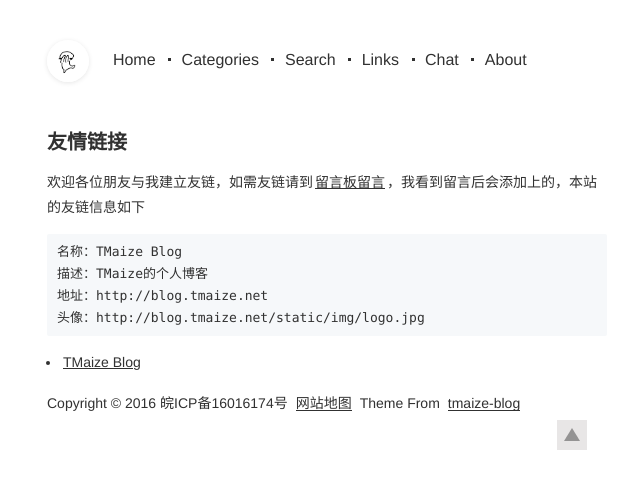
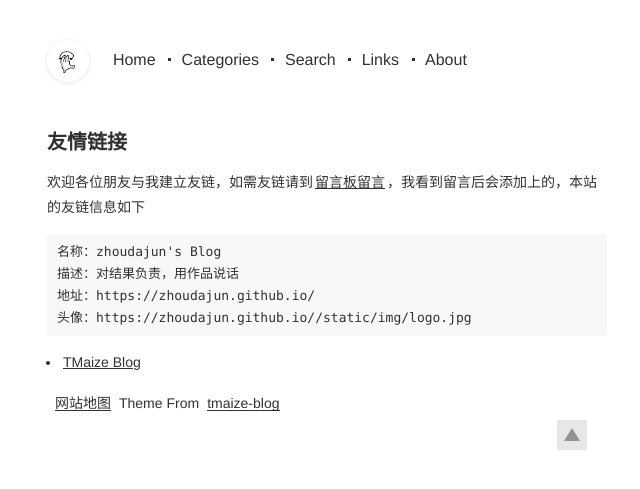
Before and after one commit to zhoudajun/zhoudajun.github.io, a Jekyll site: the page built from pages/links.md, in a window 1280 px wide. Shown: the top 489 px of the page, without its empty margins (313-953 px from the left). Built offline with Jekyll 4.4.1, drawn with Linux system fonts in a browser that asks for light colours; comment, search, counter and statistics services are not loaded.

Commit message:
Update _config.yml

```diff
--- a/_config.yml
+++ b/_config.yml
@@ -1,11 +1,11 @@
 encoding: utf-8
 
 # SEO相关信息
-title: TMaize Blog
-description: TMaize的个人博客
-keywords: TMaize,Blog,Java,Html,JavaScript
-author: TMaize
-footerText: 'Copyright © 2016 皖ICP备16016174号'
+title: zhoudajun's Blog
+description: 对结果负责，用作品说话
+keywords: zhoudajun,Blog,python,AI,read
+author: zhoudajun
+#footerText: 'Copyright © 2016 皖ICP备16016174号'
 
 # 留言配置, 不需要的话值设置为空，同时删除 # 菜单 配置项中的留言页面
 # 官网 https://www.bmob.cn
@@ -18,12 +18,12 @@ footerText: 'Copyright © 2016 皖ICP备16016174号'
 # email    String
 # content  String
 # website  String
-bmobApplicationId: 34f0386ac5bd50fd77fe82190af00faf
-bmobRestApiKey: 6f1419c800083315432f2df7dcb503d4
+# bmobApplicationId: 34f0386ac5bd50fd77fe82190af00faf
+# bmobRestApiKey: 6f1419c800083315432f2df7dcb503d4
 
 # 域名配置
 # baseUrl配置,如果网站部署在根目录下的目录中，请设置为 /目录名
-domainUrl: 'http://blog.tmaize.net'
+domainUrl: 'https://zhoudajun.github.io/'
 baseUrl: ''
 
 # 菜单
@@ -36,8 +36,8 @@ menu:
     url: /pages/search.html
   - title: Links
     url: /pages/links.html
-  - title: Chat
-    url: /pages/chat.html
+  # - title: Chat
+   # url: /pages/chat.html
   - title: About
     url: /pages/about.html
 
@@ -45,9 +45,9 @@ menu:
 # 官网 https://mta.qq.com
 # 如果需要请申请自己的，sid，cid 在统计代码里找
 # 不需要请设置为false，mtaSid，mtaCid置空
-mta: true
-mtaSid: 500581966
-mtaCid: 500581972
+mta: false
+mtaSid:
+mtaCid:
 
 # 这些不要动
 permalink: /posts/:year/:month/:day/:title.html
```
